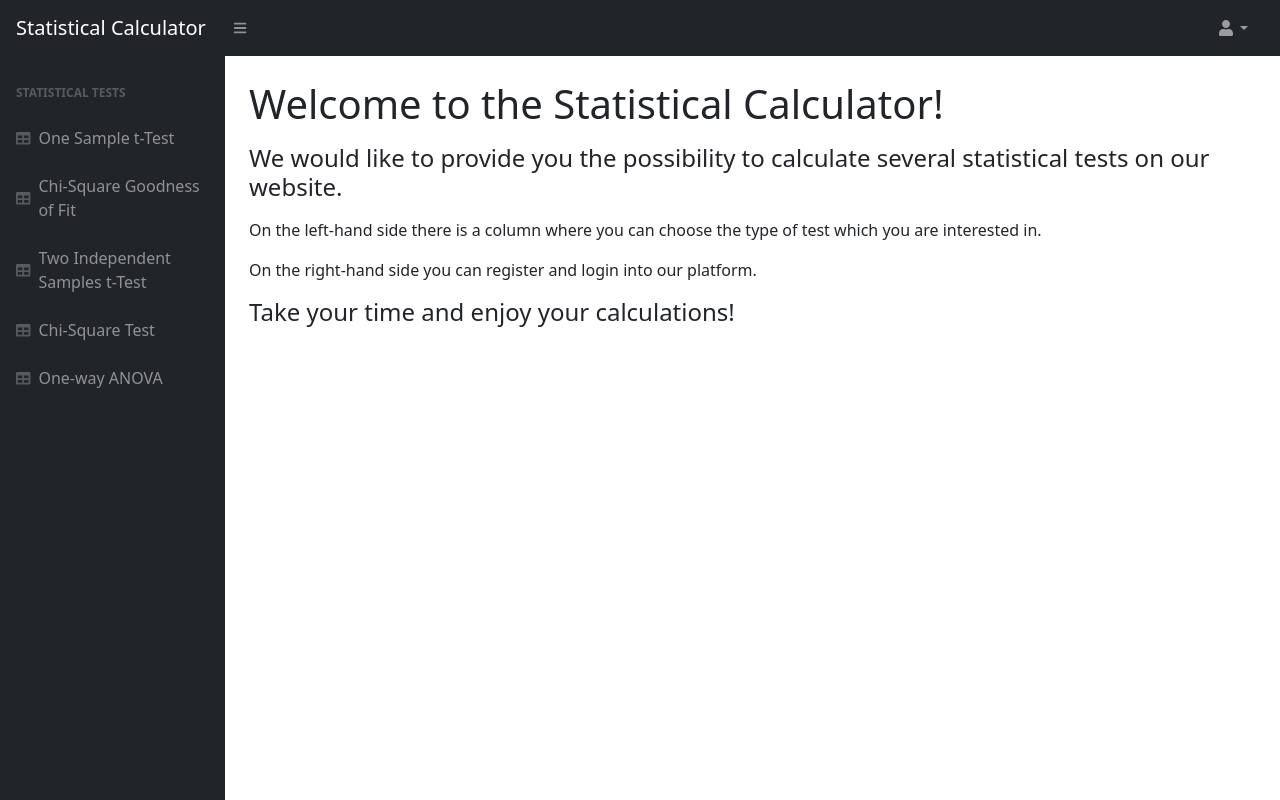
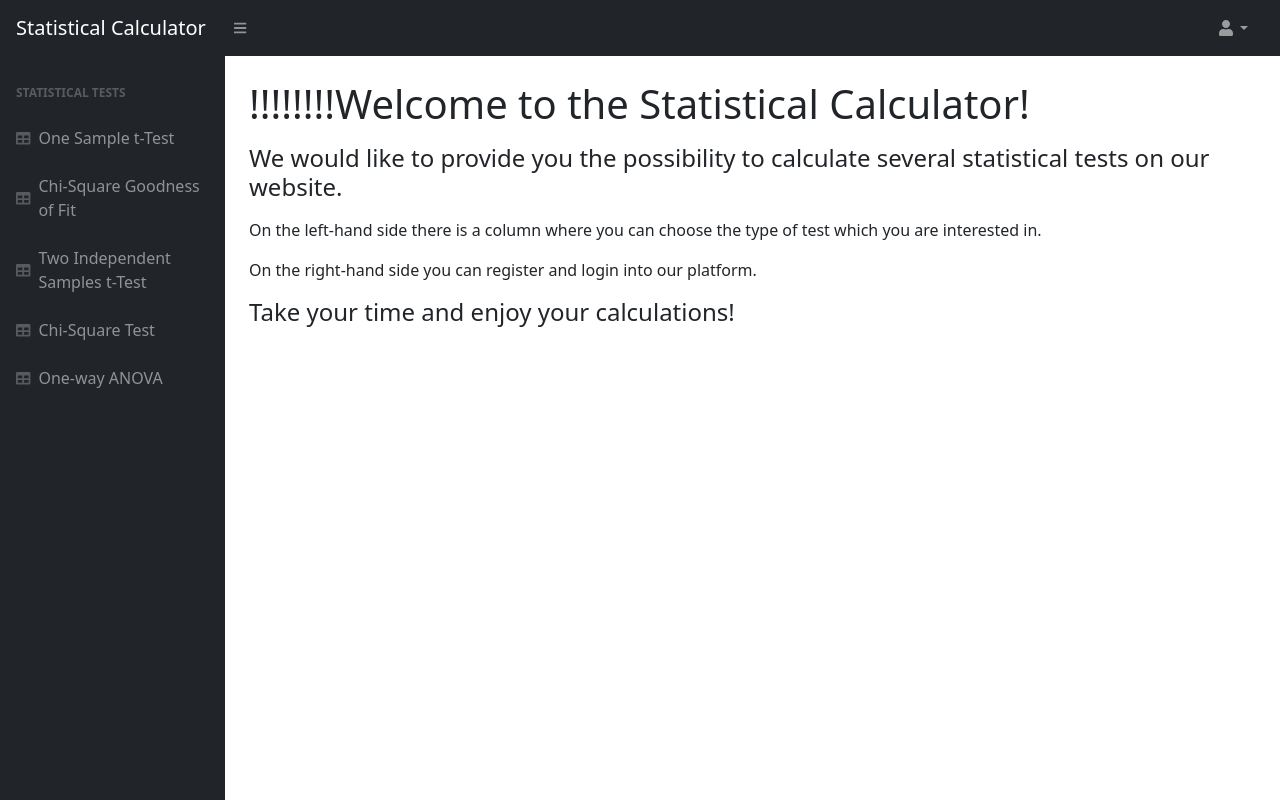
Before and after one commit to Ziolo1999/Webapp, a plain HTML site: page Webapp/index.html in a window 1280 px wide. Drawn offline with nearby package versions, Linux system fonts and the light colour scheme.

Commit message:
test git MC

```diff
--- a/Webapp/index.html
+++ b/Webapp/index.html
@@ -68,7 +68,7 @@
             <div id="layoutSidenav_content">
                 <main>
                     <div class="container-fluid px-4">
-                        <h1 class="mt-4">Welcome to the Statistical Calculator!</h1>
+                        <h1 class="mt-4">!!!!!!!!Welcome to the Statistical Calculator!</h1>
                         <p><h4>We would like to provide you the possibility to calculate several statistical tests on our website.</h4></p>
                         <p>On the left-hand side there is a column where you can choose the type of test which you are interested in.</p>
                         <p>On the right-hand side you can register and login into our platform.</p>
```
